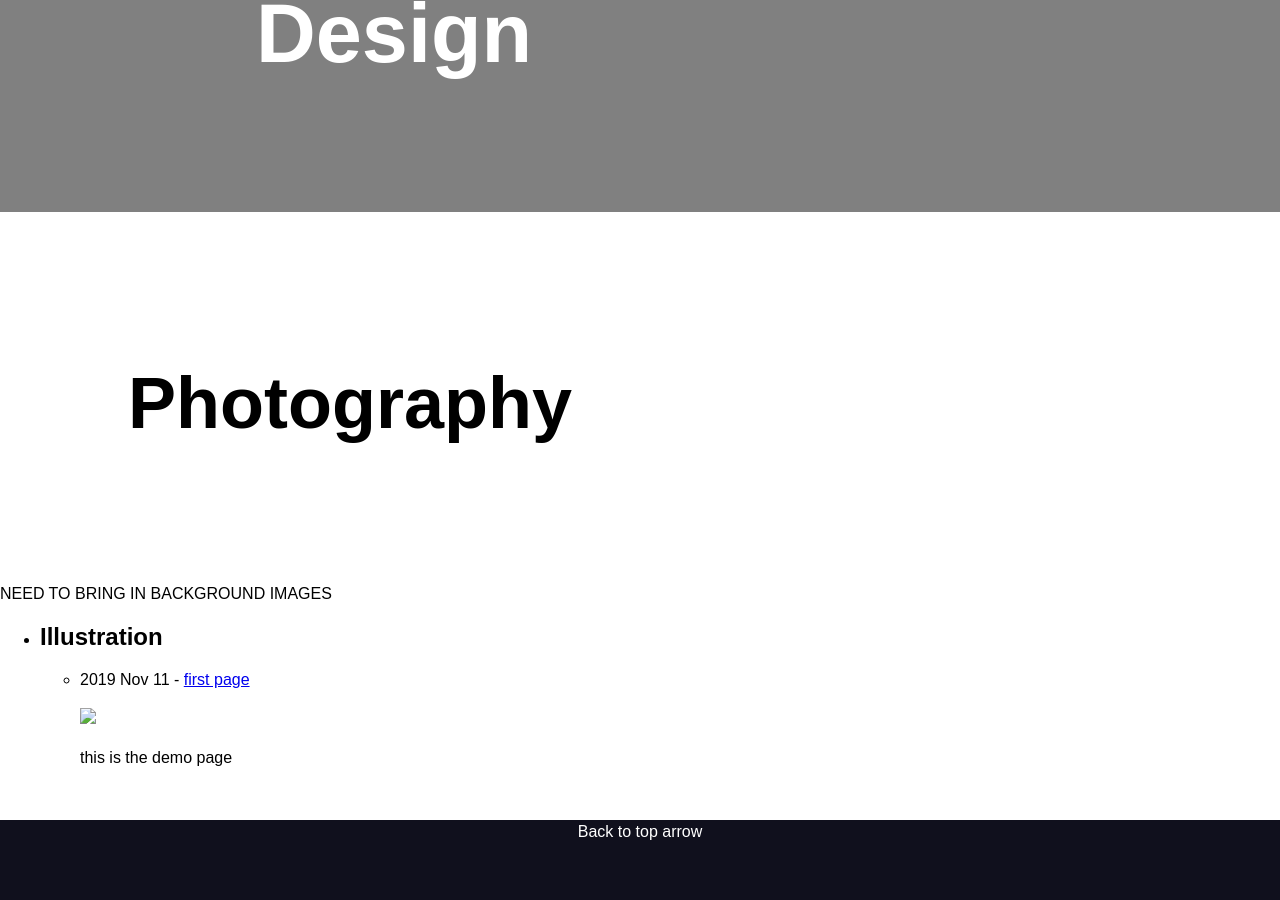
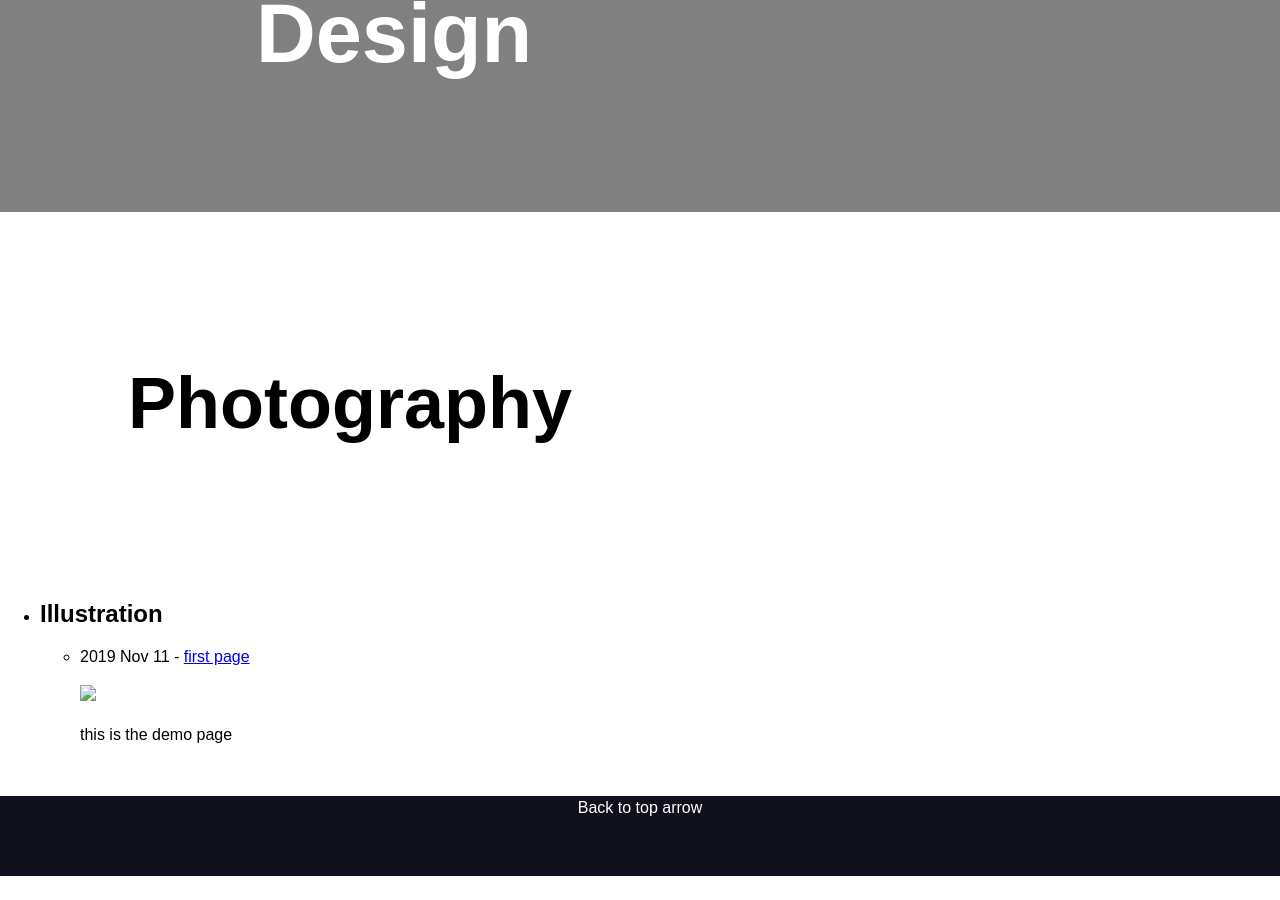
Before and after one commit to SteveReaume/SteveReaume, a Jekyll site: the page built from index.html, in a window 1280 px wide and 900 px high, scrolled down 1435 px. Built offline with Jekyll 4.4.1, drawn with Linux system fonts in a browser that asks for light colours; after the commit the page ends 2311 px from its top, so only the background shows below that.

Commit message:
Update home.html

```diff
--- a/_includes/home.html
+++ b/_includes/home.html
@@ -8,5 +8,3 @@
                   <div class="type" id="Photography">
                    <h1 style="margin-left: 10%; color: black;">Photography</h1>
 </div>
-
-  NEED TO BRING IN BACKGROUND IMAGES
```
